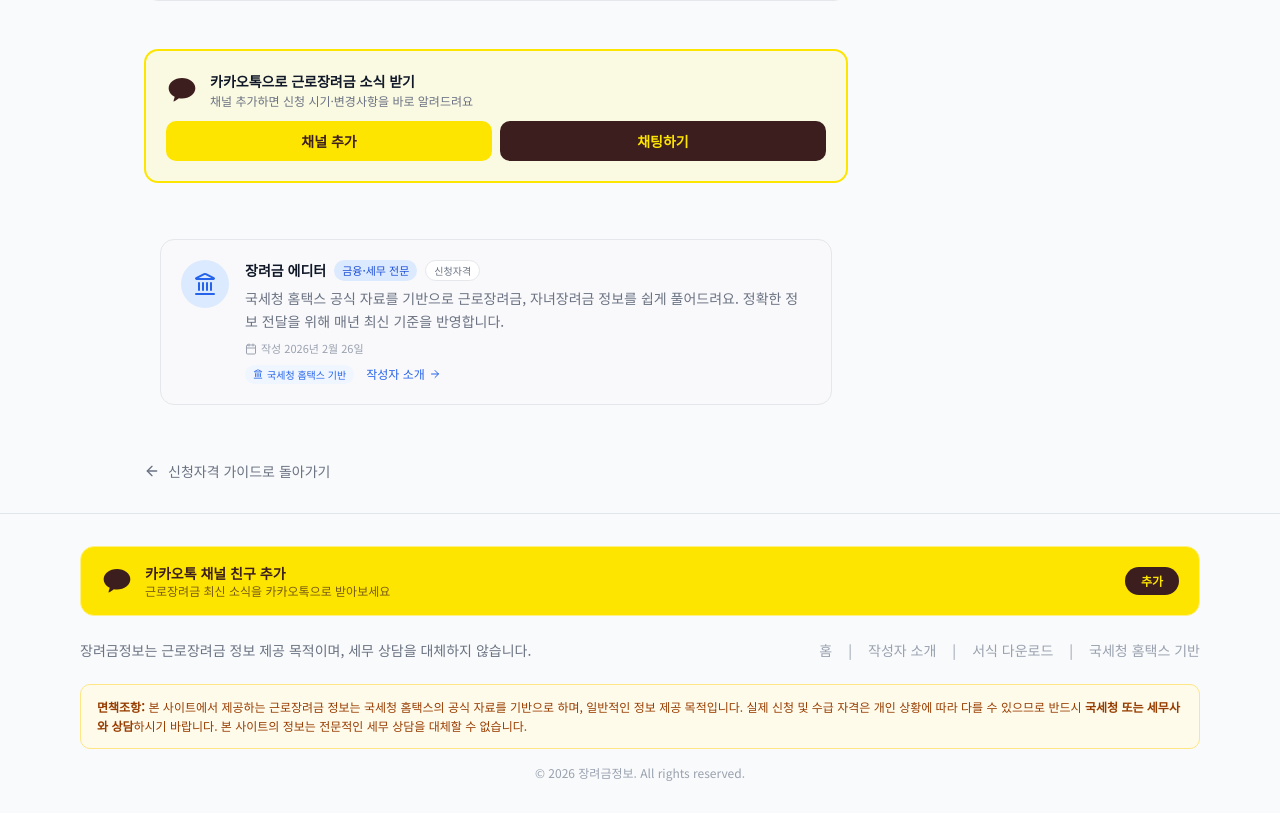
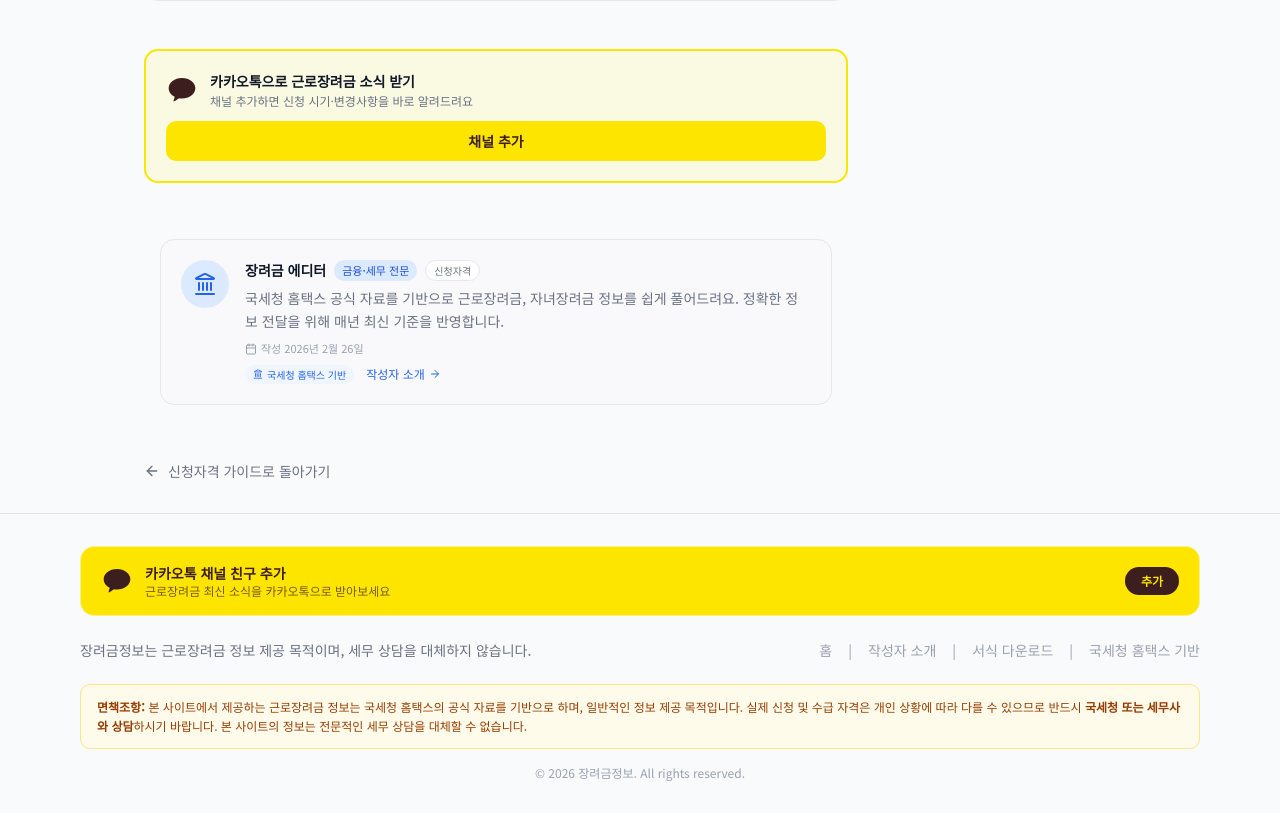
Before and after one commit to hyunjun82/eitc-jjyu, a Next.js app: page /eligibility/after-retirement in a window 1280 px wide. Shown: the part 2637-3450 px from the top of the page. Built offline with nearby package versions, Linux system fonts and the light colour scheme.

Commit message:
채팅하기 버튼 제거, 채널 추가 버튼만 유지
채팅 대응 안 하므로 KakaoChannelCTA에서 채팅하기 버튼 삭제
채널 추가(친구 등록 + 알림) 용도로만 사용

https://claude.ai/code/session_01W5KZHi9jgyzAK19RsRX5Jj

```diff
--- a/components/KakaoChannelCTA.tsx
+++ b/components/KakaoChannelCTA.tsx
@@ -8,14 +8,6 @@ export function KakaoChannelCTA() {
       window.Kakao.Channel.addChannel({ channelPublicId: KAKAO_CHANNEL_ID });
     } else {
       window.open(`https://pf.kakao.com/${KAKAO_CHANNEL_ID}`, "_blank");
-    }
-  };
-
-  const handleChat = () => {
-    if (window.Kakao?.isInitialized()) {
-      window.Kakao.Channel.chat({ channelPublicId: KAKAO_CHANNEL_ID });
-    } else {
-      window.open(`https://pf.kakao.com/${KAKAO_CHANNEL_ID}/chat`, "_blank");
     }
   };
 
@@ -34,20 +26,12 @@ export function KakaoChannelCTA() {
           </p>
         </div>
       </div>
-      <div className="flex gap-2">
-        <button
-          onClick={handleAddChannel}
-          className="flex-1 rounded-lg bg-[#FEE500] px-4 py-2.5 text-sm font-bold text-[#3C1E1E] transition-colors hover:bg-[#F5DC00]"
-        >
-          채널 추가
-        </button>
-        <button
-          onClick={handleChat}
-          className="flex-1 rounded-lg bg-[#3C1E1E] px-4 py-2.5 text-sm font-bold text-[#FEE500] transition-colors hover:bg-[#2D1616]"
-        >
-          채팅하기
-        </button>
-      </div>
+      <button
+        onClick={handleAddChannel}
+        className="w-full rounded-lg bg-[#FEE500] px-4 py-2.5 text-sm font-bold text-[#3C1E1E] transition-colors hover:bg-[#F5DC00]"
+      >
+        채널 추가
+      </button>
     </div>
   );
 }
```
